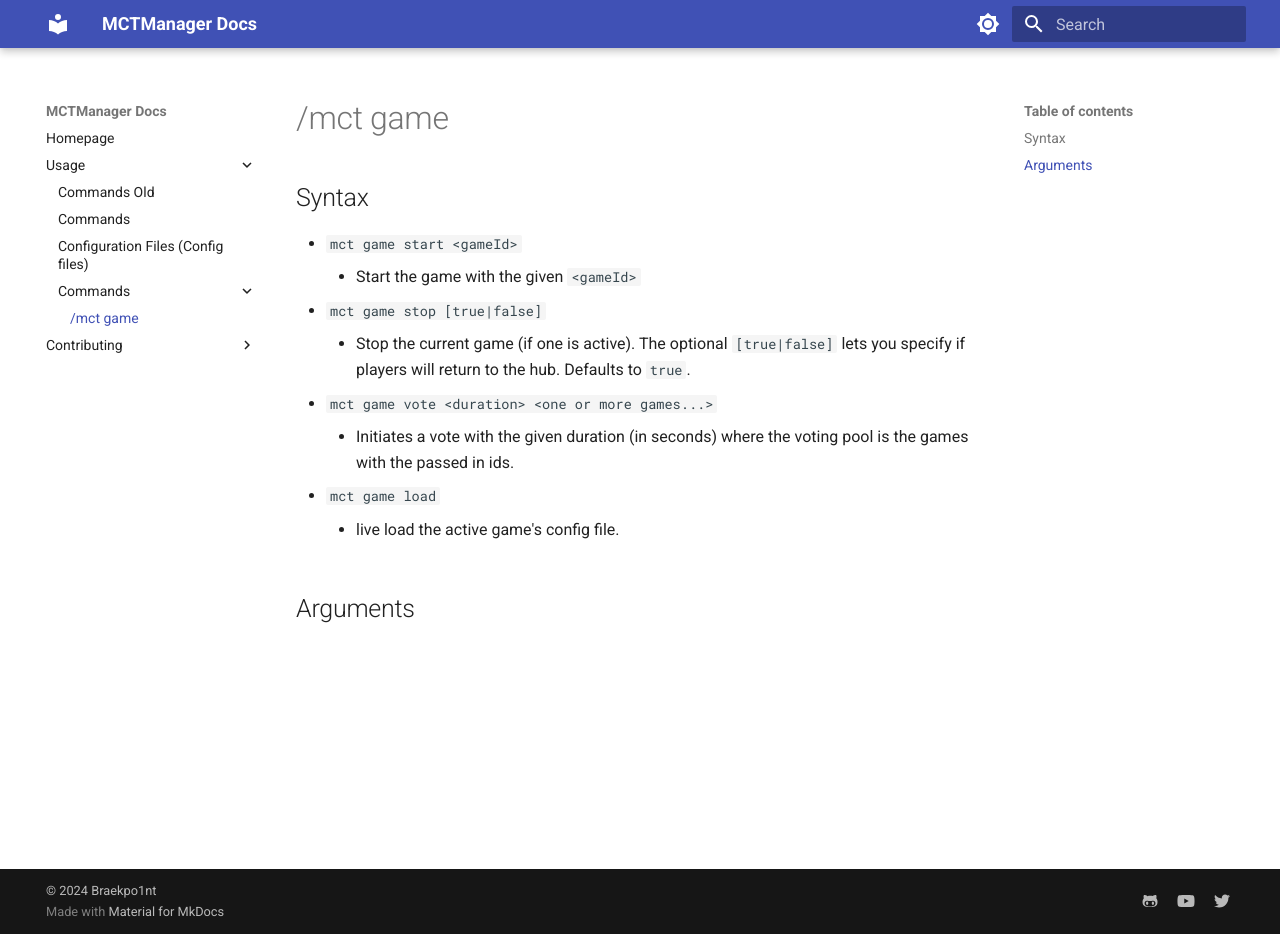
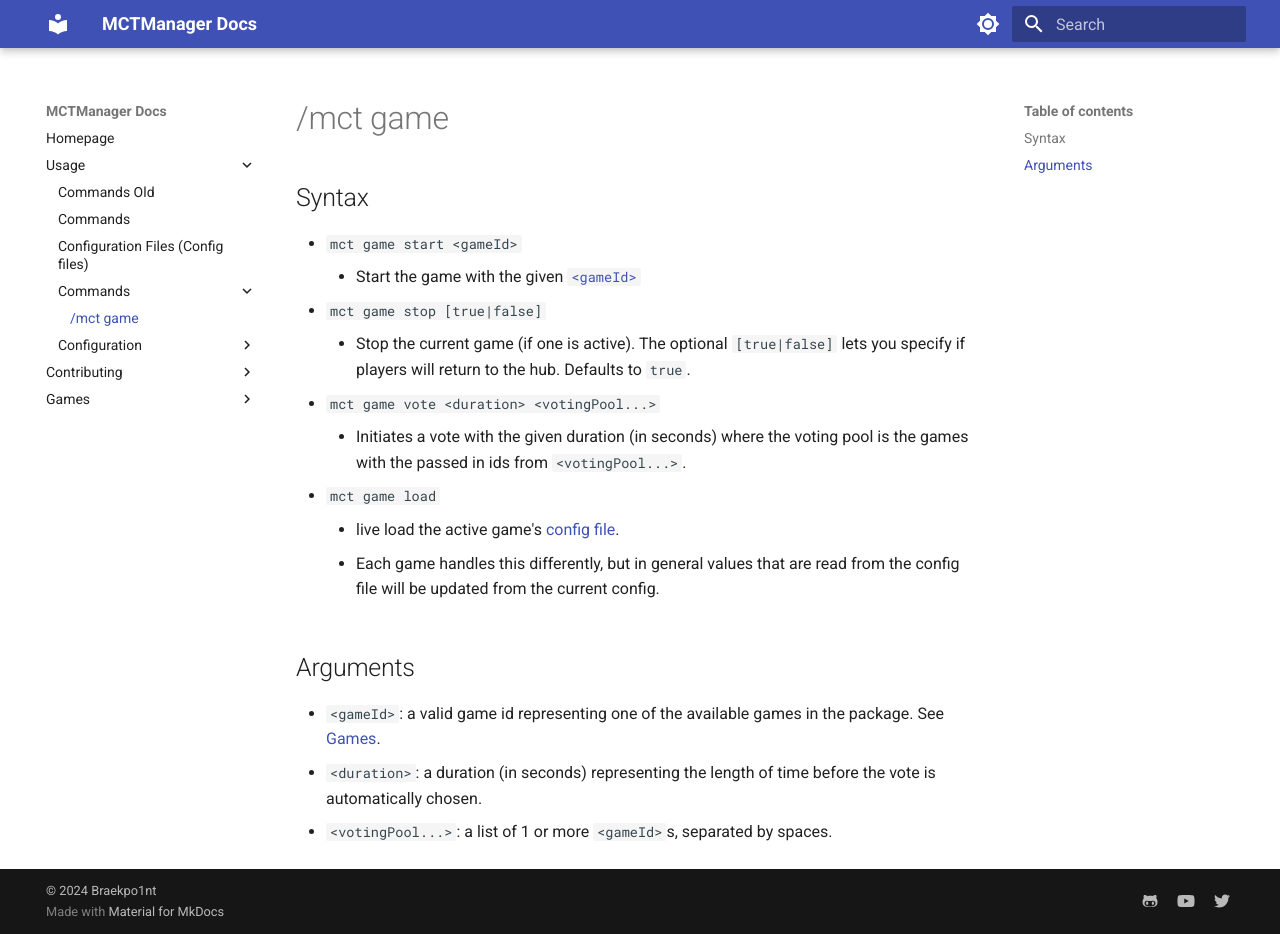
Before and after one commit to Braekpo1nt/mctmanager-docs, an MkDocs documentation site: the page built from docs/Usage/commands/game.md, in a window 1280 px wide and 934 px high. Built offline with MkDocs 1.6.1 and Material for MkDocs 9.7.7, drawn with Linux system fonts in a browser that asks for light colours.

Commit message:
added section about game ids

```diff
--- a/docs/Usage/commands/game.md
+++ b/docs/Usage/commands/game.md
@@ -3,12 +3,17 @@
 ## Syntax
 
 - `mct game start <gameId>`
-    - Start the game with the given `<gameId>`
+    - Start the game with the given [`<gameId>`](../../games/introduction.md#game-id)
 - `mct game stop [true|false]`
     - Stop the current game (if one is active). The optional `[true|false]` lets you specify if players will return to the hub. Defaults to `true`.
-- `mct game vote <duration> <one or more games...>`
-    - Initiates a vote with the given duration (in seconds) where the voting pool is the games with the passed in ids.
+- `mct game vote <duration> <votingPool...>`
+    - Initiates a vote with the given duration (in seconds) where the voting pool is the games with the passed in ids from `<votingPool...>`.
 - `mct game load`
-    - live load the active game's config file.
+    - live load the active game's [config file](../configuration/configuration.md).
+    - Each game handles this differently, but in general values that are read from the config file will be updated from the current config.
 
 ## Arguments
+
+- `<gameId>`: a valid game id representing one of the available games in the package. See [Games](../../games/introduction.md#game-id).
+- `<duration>`: a duration (in seconds) representing the length of time before the vote is automatically chosen.
+- `<votingPool...>`: a list of 1 or more `<gameId>`s, separated by spaces.
```
Also changed, not shown: docs/Usage/configuration/configuration.md (added, +5 -0 lines), docs/games/introduction.md (added, +17 -0 lines).
